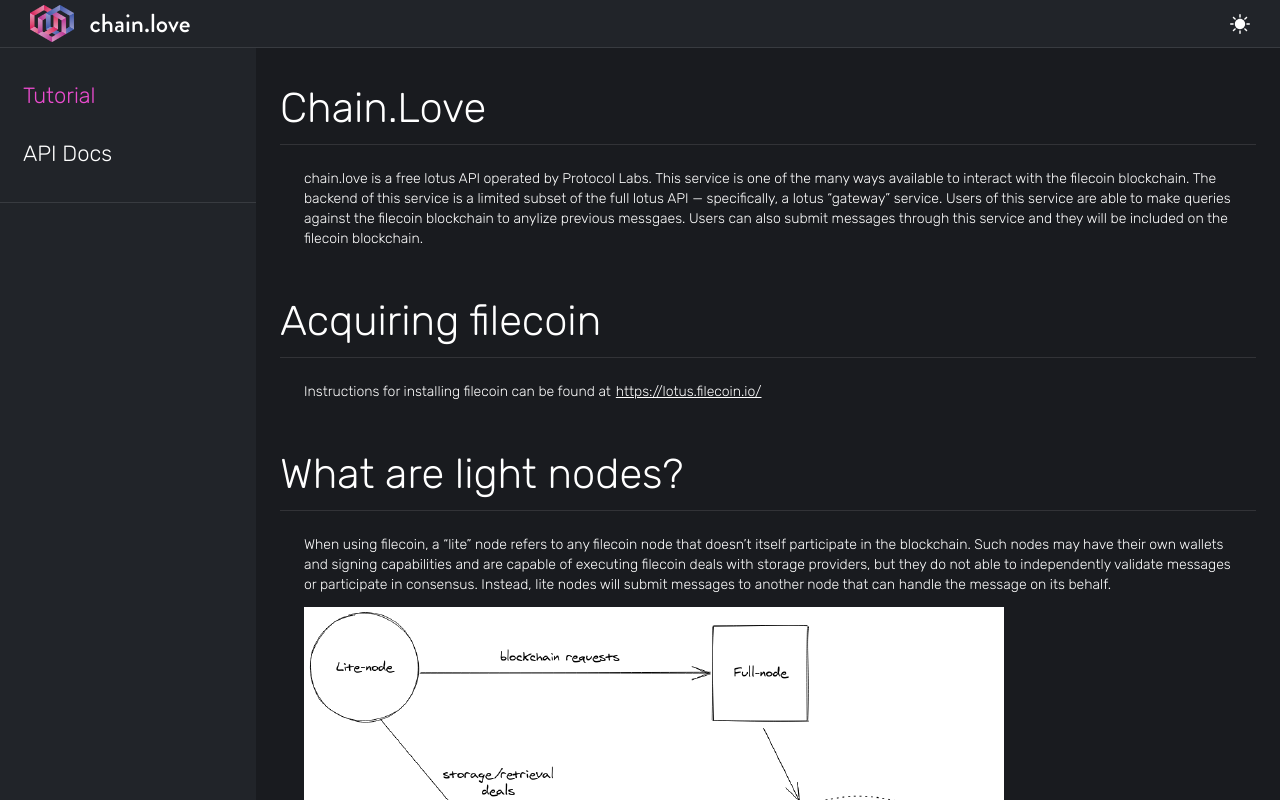
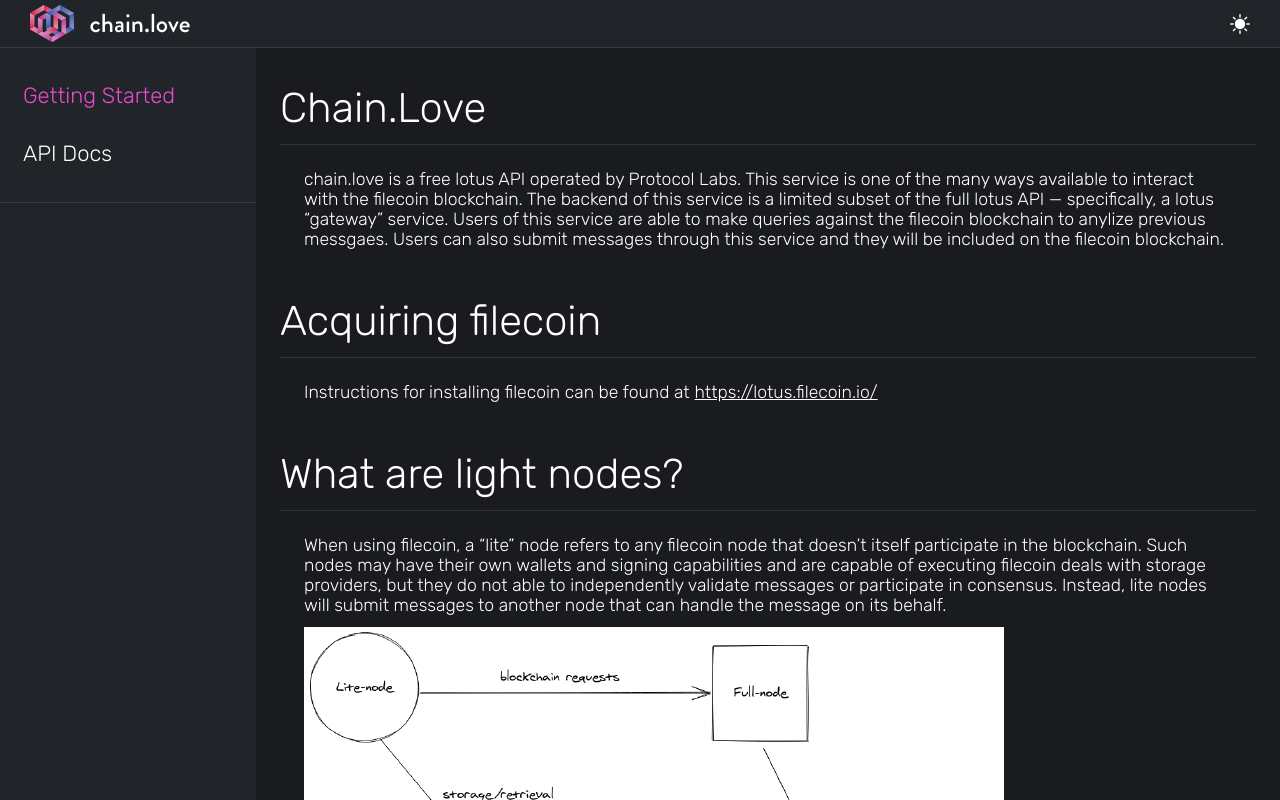
Before and after one commit to filecoin-project/chain-love-website, a React (Create React App) app: page /tutorial in a window 1280 px wide. Built offline with nearby package versions, Linux system fonts and the light colour scheme.

Commit message:
changed sidebar section name and font size

```diff
--- a/src/components/common/Typography/Span/Span.styles.ts
+++ b/src/components/common/Typography/Span/Span.styles.ts
@@ -1,7 +1,10 @@
-import styled from "styled-components";
+import styled from 'styled-components';
 
 export const SpanComponent = styled.span`
-  font-size: 14px;
-  line-height: 20px;
-	color: ${({ theme: { colors: { font } } }) => font};
+	line-height: 20px;
+	color: ${({
+		theme: {
+			colors: { font },
+		},
+	}) => font};
 `;
--- a/src/components/layout/Sidebar/Sidebar.styles.ts
+++ b/src/components/layout/Sidebar/Sidebar.styles.ts
@@ -48,7 +48,6 @@
 export const ServiceTitle: any = styled(Title).attrs({ as: Link })<{
 	active: boolean;
 }>`
-	font-size: 14px;
 	line-height: 30px;
 	margin-left: 10px;
 	cursor: ${({ active }) => (active ? 'default' : 'pointer')};
--- a/src/components/layout/Sidebar/Sidebar.tsx
+++ b/src/components/layout/Sidebar/Sidebar.tsx
@@ -21,7 +21,7 @@
 					type="h6"
 					active={pathname === '/tutorial'}
 				>
-					Tutorial
+					Getting Started
 				</SectionTitle>
 				<SectionTitle to="/docs" type="h6" active={pathname === '/docs'}>
 					API Docs
```
